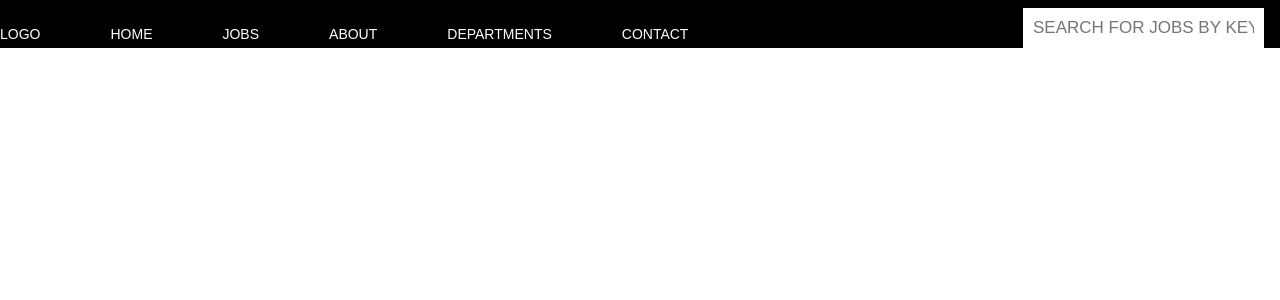
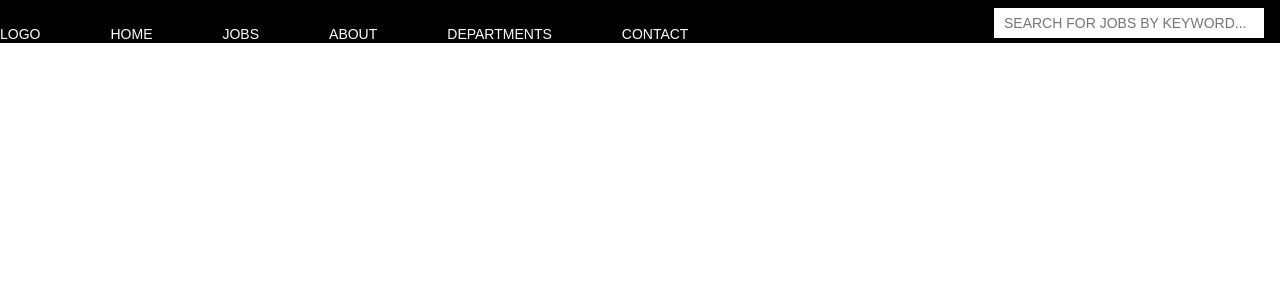
Before and after one commit to singhp1992/endouble, a React (Create React App) app: page / in a window 1280 px wide. Shown: the top 300 px of the page. Built offline with nearby package versions, Linux system fonts and the light colour scheme; the HTML template or start-up script is replaced by a standard one.

Commit message:
almost done with topbar

```diff
--- a/src/components/layout/TopBar.jsx
+++ b/src/components/layout/TopBar.jsx
@@ -5,9 +5,7 @@ import { connect } from 'react-redux'
 const TopBar = () => {
 
     return (
-
         <div class="container">
-            <title> LOGO </title>
             <nav className="top-nav">
                 <ul>
                     <li>
@@ -28,10 +26,11 @@ const TopBar = () => {
                     <li>
                         <a href="#">Contact</a>
                     </li>
-                    <input type="text" placeholder="SEARCH FOR JOBS BY KEYWORD"></input>
+                    <input type="text" placeholder="SEARCH FOR JOBS BY KEYWORD..."></input>
                 </ul>
             </nav>
         </div>
+
 
     )
 }
--- a/src/components/layout/styles.css
+++ b/src/components/layout/styles.css
@@ -13,9 +13,14 @@
     border: none;
     margin-top: 8px;
     margin-right: 16px;
-    font-size: 17px;
+    font-size: 14px;
+    height: 10px;
+    width: 250px;
 }
 
+title {
+    font-size: 30px;
+}
 
 .container {
     width: 100%;
```
